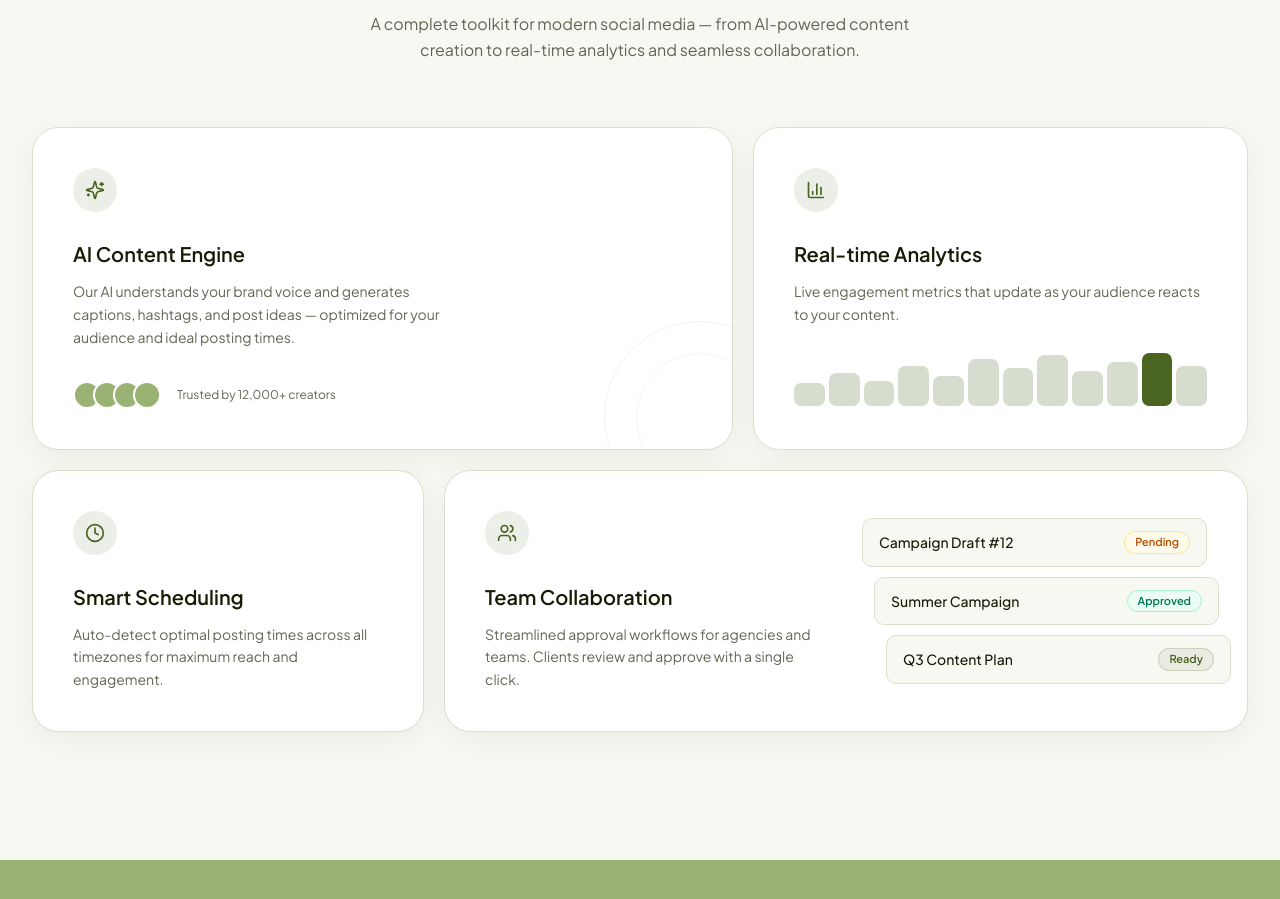
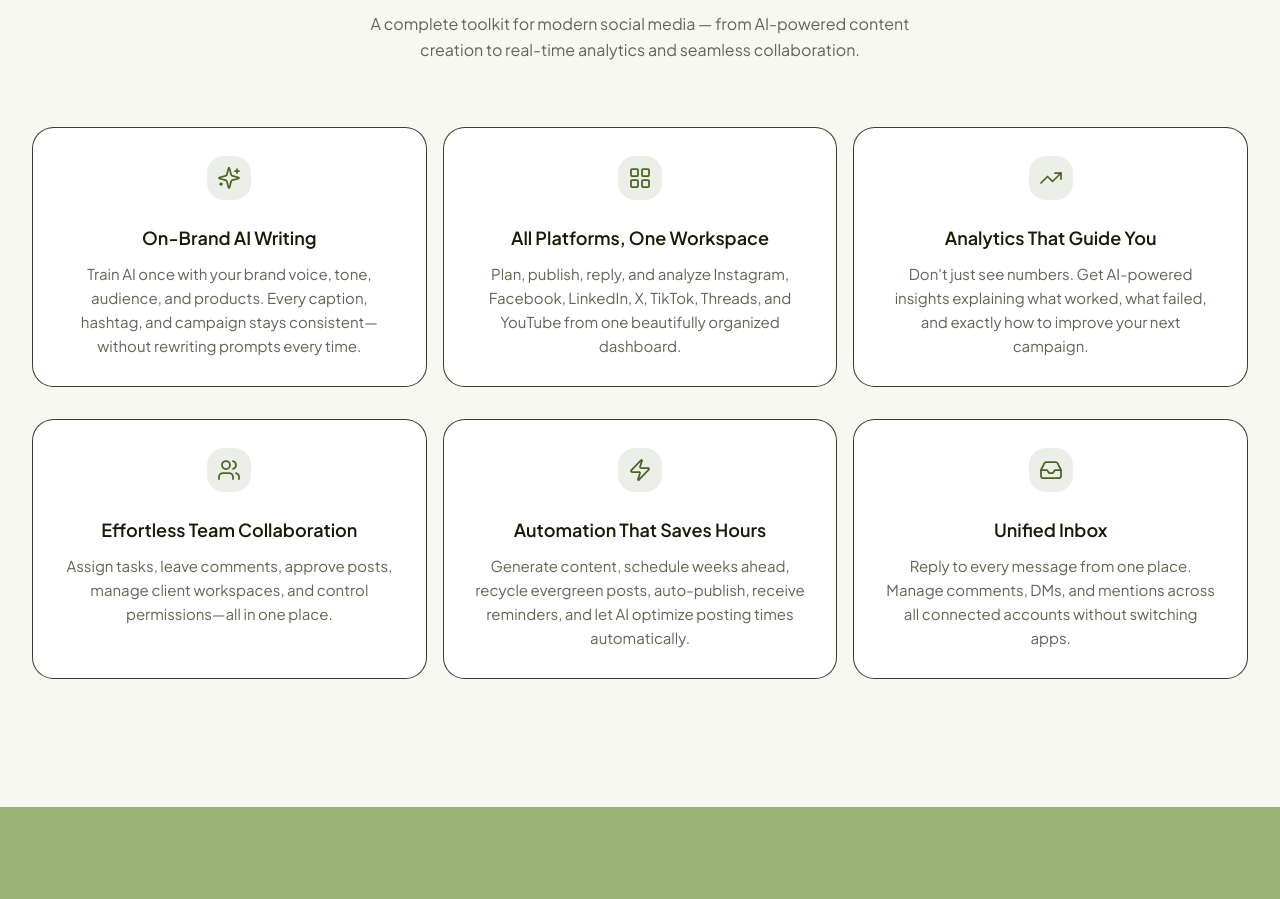
Before and after one commit to annsabbasi/social-desk, a Next.js app: page / in a window 1280 px wide. Shown: the part 1724-2623 px from the top of the page. Built offline with nearby package versions, Linux system fonts and the light colour scheme.

Commit message:
made features section to implement a 6-card grid

```diff
--- a/app/page.tsx
+++ b/app/page.tsx
@@ -5,8 +5,6 @@ import { Footer } from "@/components/footer";
 import { DashboardPreview } from "@/components/dashboard-preview";
 import { motion } from "framer-motion";
 import {
-  BarChart3,
-  Users,
   CheckCircle2,
   Globe,
   Sparkles,
@@ -14,7 +12,10 @@ import {
   Play,
   TrendingUp,
   MessageSquare,
-  Clock,
+  LayoutGrid,
+  Users,
+  Zap,
+  Inbox,
 } from "lucide-react";
 import React from "react";
 
@@ -159,7 +160,7 @@ export default function Home() {
           </div>
         </section>
 
-        {/* ── Features — Premium Bento Grid ───────────────────────────────── */}
+        {/* ── Features — 6-card grid ──────────────────────────────────────── */}
         <section id="features" className="py-32">
           <div className="container mx-auto px-4 md:px-8">
             <SectionHeader
@@ -168,121 +169,55 @@ export default function Home() {
               subtitle="A complete toolkit for modern social media — from AI-powered content creation to real-time analytics and seamless collaboration."
             />
 
-            <div className="grid grid-cols-1 md:grid-cols-12 gap-5">
-              {/* Large — AI Engine */}
+            <div className="grid grid-cols-1 sm:grid-cols-2 lg:grid-cols-3 gap-x-4 gap-y-8">
+              {[
+                {
+                  icon: Sparkles,
+                  title: "On-Brand AI Writing",
+                  desc: "Train AI once with your brand voice, tone, audience, and products. Every caption, hashtag, and campaign stays consistent—without rewriting prompts every time.",
+                },
+                {
+                  icon: LayoutGrid,
+                  title: "All Platforms, One Workspace",
+                  desc: "Plan, publish, reply, and analyze Instagram, Facebook, LinkedIn, X, TikTok, Threads, and YouTube from one beautifully organized dashboard.",
+                },
+                {
+                  icon: TrendingUp,
+                  title: "Analytics That Guide You",
+                  desc: "Don't just see numbers. Get AI-powered insights explaining what worked, what failed, and exactly how to improve your next campaign.",
+                },
+                {
+                  icon: Users,
+                  title: "Effortless Team Collaboration",
+                  desc: "Assign tasks, leave comments, approve posts, manage client workspaces, and control permissions—all in one place.",
+                },
+                {
+                  icon: Zap,
+                  title: "Automation That Saves Hours",
+                  desc: "Generate content, schedule weeks ahead, recycle evergreen posts, auto-publish, receive reminders, and let AI optimize posting times automatically.",
+                },
+                {
+                  icon: Inbox,
+                  title: "Unified Inbox",
+                  desc: "Reply to every message from one place. Manage comments, DMs, and mentions across all connected accounts without switching apps.",
+                },
+              ].map((feature, idx) => (
                 <motion.div
+                  key={feature.title}
                   initial={{ opacity: 0, y: 20 }}
                   whileInView={{ opacity: 1, y: 0 }}
                   viewport={{ once: true }}
-                whileHover={{ y: -3 }}
-                transition={{ duration: 0.4 }}
-                className="md:col-span-7 bg-card border border-border rounded-3xl p-10 shadow-[0_8px_30px_rgba(0,0,0,0.05)] overflow-hidden relative group"
+                  transition={{ delay: idx * 0.06, duration: 0.4 }}
+                  whileHover={{ y: -4 }}
+                  className="bg-card border border-foreground/85 rounded-2xl p-7 text-center transition-colors duration-[250ms] hover:border-primary"
                 >
-                <div className="absolute inset-0 rounded-3xl bg-gradient-to-br from-primary/5 to-transparent opacity-0 group-hover:opacity-100 transition-opacity duration-500" />
-                <div className="relative">
-                  <div className="h-11 w-11 rounded-2xl bg-primary/10 flex items-center justify-center mb-7">
-                    <Sparkles className="h-5 w-5 text-primary" />
+                  <div className="h-11 w-11 rounded-xl bg-primary/10 flex items-center justify-center mb-6 mx-auto">
+                    <feature.icon className="h-6 w-6 text-primary" strokeWidth={1.75} />
                   </div>
-                  <h3 className="text-xl font-semibold text-foreground mb-3">AI Content Engine</h3>
-                  <p className="text-muted-foreground text-sm leading-relaxed max-w-sm">
-                    Our AI understands your brand voice and generates captions, hashtags, and post ideas — optimized for your audience and ideal posting times.
-                  </p>
-                  <div className="mt-8 flex items-center gap-4">
-                    <div className="flex -space-x-2">
-                      {[...Array(4)].map((_, i) => (
-                        <div key={i} className="h-7 w-7 rounded-full border-2 border-card bg-accent" />
+                  <h3 className="text-lg font-semibold text-foreground mb-2.5">{feature.title}</h3>
+                  <p className="text-muted-foreground text-[15px] leading-[1.6]">{feature.desc}</p>
+                </motion.div>
               ))}
-                    </div>
-                    <span className="text-xs text-muted-foreground">Trusted by 12,000+ creators</span>
-                  </div>
-                </div>
-                {/* Decorative ring */}
-                <div className="absolute -bottom-16 -right-16 w-48 h-48 rounded-full border border-primary/8" />
-                <div className="absolute -bottom-8 -right-8 w-32 h-32 rounded-full border border-primary/6" />
-              </motion.div>
-
-              {/* Small — Analytics */}
-              <motion.div
-                initial={{ opacity: 0, y: 20 }}
-                whileInView={{ opacity: 1, y: 0 }}
-                viewport={{ once: true }}
-                transition={{ delay: 0.08, duration: 0.4 }}
-                whileHover={{ y: -3 }}
-                className="md:col-span-5 bg-card border border-border rounded-3xl p-10 shadow-[0_8px_30px_rgba(0,0,0,0.05)] group"
-              >
-                <div className="h-11 w-11 rounded-2xl bg-primary/10 flex items-center justify-center mb-7">
-                  <BarChart3 className="h-5 w-5 text-primary" />
-                </div>
-                <h3 className="text-xl font-semibold text-foreground mb-3">Real-time Analytics</h3>
-                <p className="text-muted-foreground text-sm leading-relaxed mb-6">
-                  Live engagement metrics that update as your audience reacts to your content.
-                </p>
-                {/* Mini bar chart */}
-                <div className="flex items-end gap-1 h-14">
-                  {[40, 58, 44, 72, 53, 84, 68, 90, 62, 78, 95, 72].map((h, i) => (
-                    <div
-                      key={i}
-                      className="flex-1 rounded-sm transition-all duration-300"
-                      style={{
-                        height: `${h}%`,
-                        background: i === 10 ? "oklch(0.47 0.1 128)" : "oklch(0.47 0.1 128 / 0.22)",
-                      }}
-                    />
-                  ))}
-                </div>
-              </motion.div>
-
-              {/* Small — Scheduling */}
-              <motion.div
-                initial={{ opacity: 0, y: 20 }}
-                whileInView={{ opacity: 1, y: 0 }}
-                viewport={{ once: true }}
-                transition={{ delay: 0.12, duration: 0.4 }}
-                whileHover={{ y: -3 }}
-                className="md:col-span-4 bg-card border border-border rounded-3xl p-10 shadow-[0_8px_30px_rgba(0,0,0,0.05)]"
-              >
-                <div className="h-11 w-11 rounded-2xl bg-primary/10 flex items-center justify-center mb-7">
-                  <Clock className="h-5 w-5 text-primary" />
-                </div>
-                <h3 className="text-xl font-semibold text-foreground mb-3">Smart Scheduling</h3>
-                <p className="text-muted-foreground text-sm leading-relaxed">
-                  Auto-detect optimal posting times across all timezones for maximum reach and engagement.
-                </p>
-              </motion.div>
-
-              {/* Large — Collaboration */}
-              <motion.div
-                initial={{ opacity: 0, y: 20 }}
-                whileInView={{ opacity: 1, y: 0 }}
-                viewport={{ once: true }}
-                transition={{ delay: 0.18, duration: 0.4 }}
-                whileHover={{ y: -3 }}
-                className="md:col-span-8 bg-card border border-border rounded-3xl p-10 shadow-[0_8px_30px_rgba(0,0,0,0.05)] overflow-hidden"
-              >
-                <div className="flex flex-col md:flex-row gap-8 items-start h-full">
-                  <div className="flex-1">
-                    <div className="h-11 w-11 rounded-2xl bg-primary/10 flex items-center justify-center mb-7">
-                      <Users className="h-5 w-5 text-primary" />
-                    </div>
-                    <h3 className="text-xl font-semibold text-foreground mb-3">Team Collaboration</h3>
-                    <p className="text-muted-foreground text-sm leading-relaxed">
-                      Streamlined approval workflows for agencies and teams. Clients review and approve with a single click.
-                    </p>
-                  </div>
-                  <div className="flex-1 w-full flex flex-col gap-2.5 self-center">
-                    {[
-                      { label: "Campaign Draft #12", status: "Pending", cls: "text-amber-700 bg-amber-50 border-amber-200" },
-                      { label: "Summer Campaign", status: "Approved", cls: "text-emerald-700 bg-emerald-50 border-emerald-200" },
-                      { label: "Q3 Content Plan", status: "Ready", cls: "text-primary bg-primary/8 border-primary/20" },
-                    ].map((item, i) => (
-                      <div key={i} className={`flex items-center justify-between px-4 py-3 rounded-[10px] bg-background border border-border ${i === 1 ? "translate-x-3" : i === 2 ? "translate-x-6" : ""}`}>
-                        <span className="text-sm font-medium text-foreground">{item.label}</span>
-                        <span className={`text-[11px] font-semibold px-2.5 py-0.5 rounded-full border ${item.cls}`}>{item.status}</span>
-                      </div>
-                    ))}
-                  </div>
-                </div>
-              </motion.div>
             </div>
           </div>
         </section>
```
Lines whose indentation alone changed are shown as unchanged.
